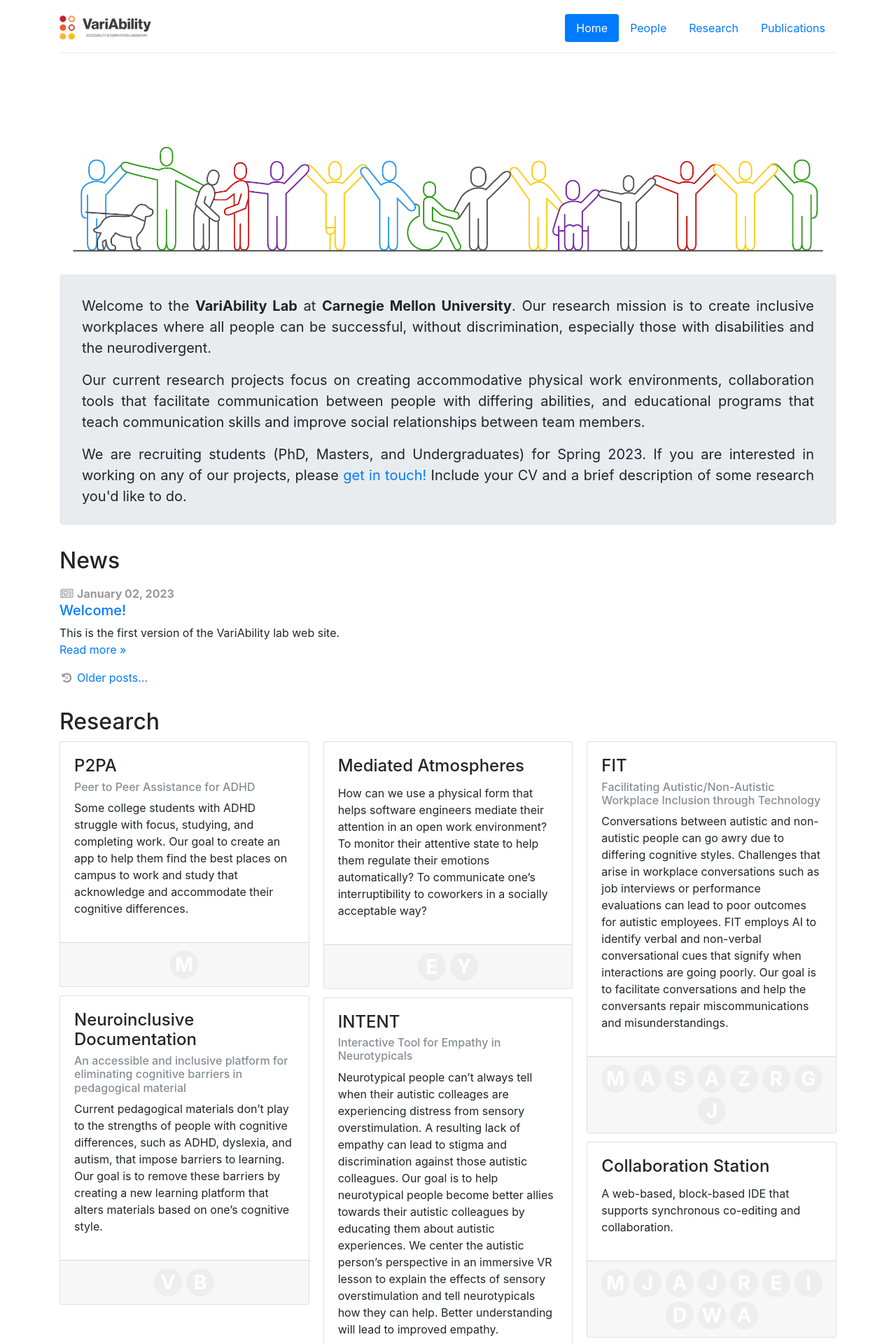
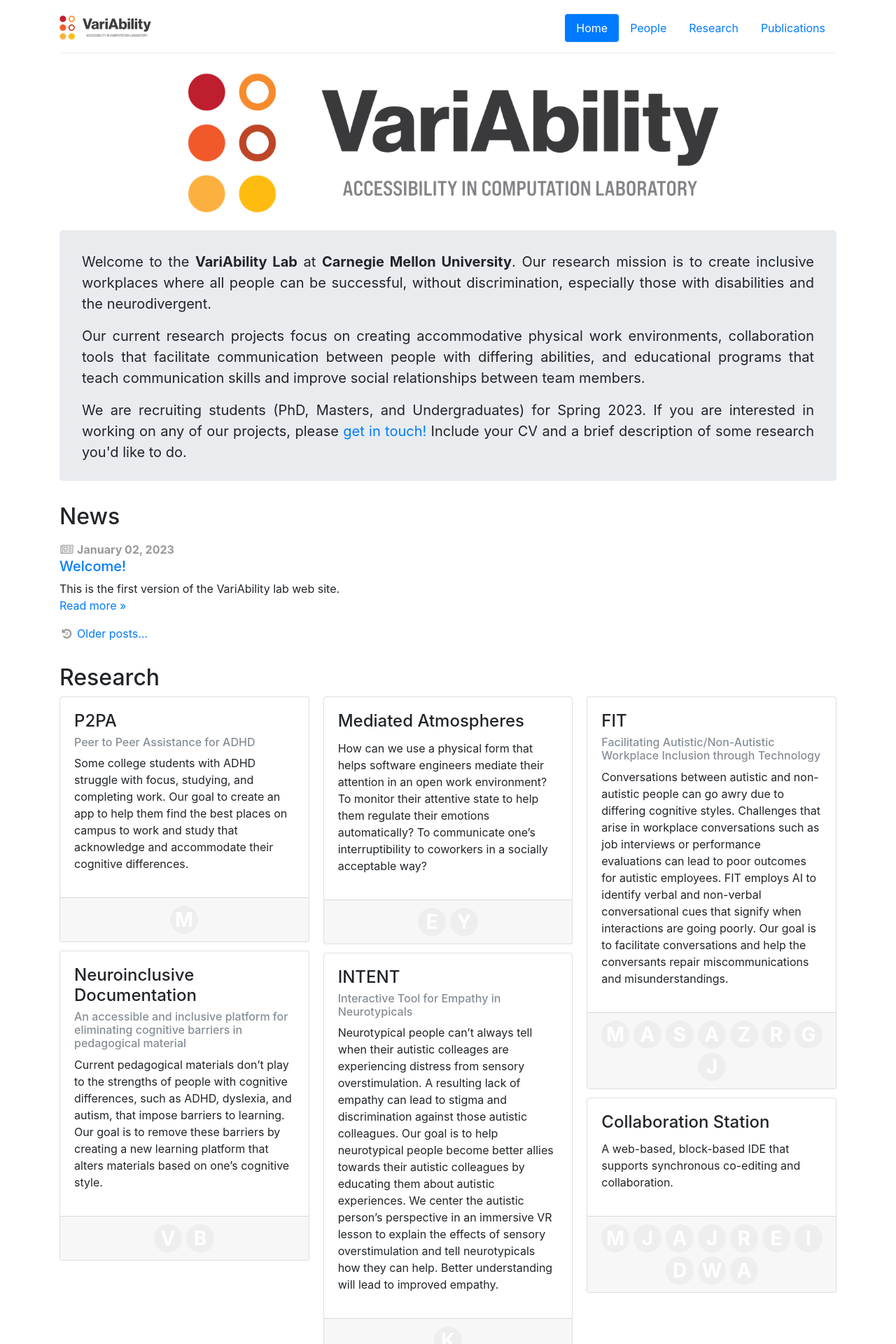
Before and after one commit to cmu-variability/cmu-variability.github.io, a Jekyll site: the page built from index.html, in a window 1280 px wide. Shown: the top 1920 px of the page at 70% size. Built offline with Jekyll 4.4.1, drawn with Linux system fonts in a browser that asks for light colours.

```diff
--- a/css/group.scss
+++ b/css/group.scss
@@ -45,6 +45,17 @@
 
 .banner {
     width: 100%;
+    margin: auto;
+    display: block;
+}
+
+.variability-banner {
+    width: 70%;
+    padding-top: 0.5em;
+    padding-left: 1em;
+    padding-bottom: 1.5em;
+    margin: auto;
+    display: block;
 }
 
 /* Jumbotron */
--- a/index.html
+++ b/index.html
@@ -21,7 +21,7 @@
 ---
 
 <div>
-  <img class="banner" src="/img/banner.png"/>
+  <img class="variability-banner" src="/img/variability-logo-banner.png"/>
 </div>
 
 <div class="jumbotron">
--- a/research.html
+++ b/research.html
@@ -2,6 +2,11 @@
 layout: default
 title: Research Projects
 ---
+
+<div>
+  <img class="banner" src="/img/banner.png"/>
+</div>
+
 
 <div class="card-columns">
     {% comment %}
```
Also changed, not shown: img/variability-logo-banner.png (added).
